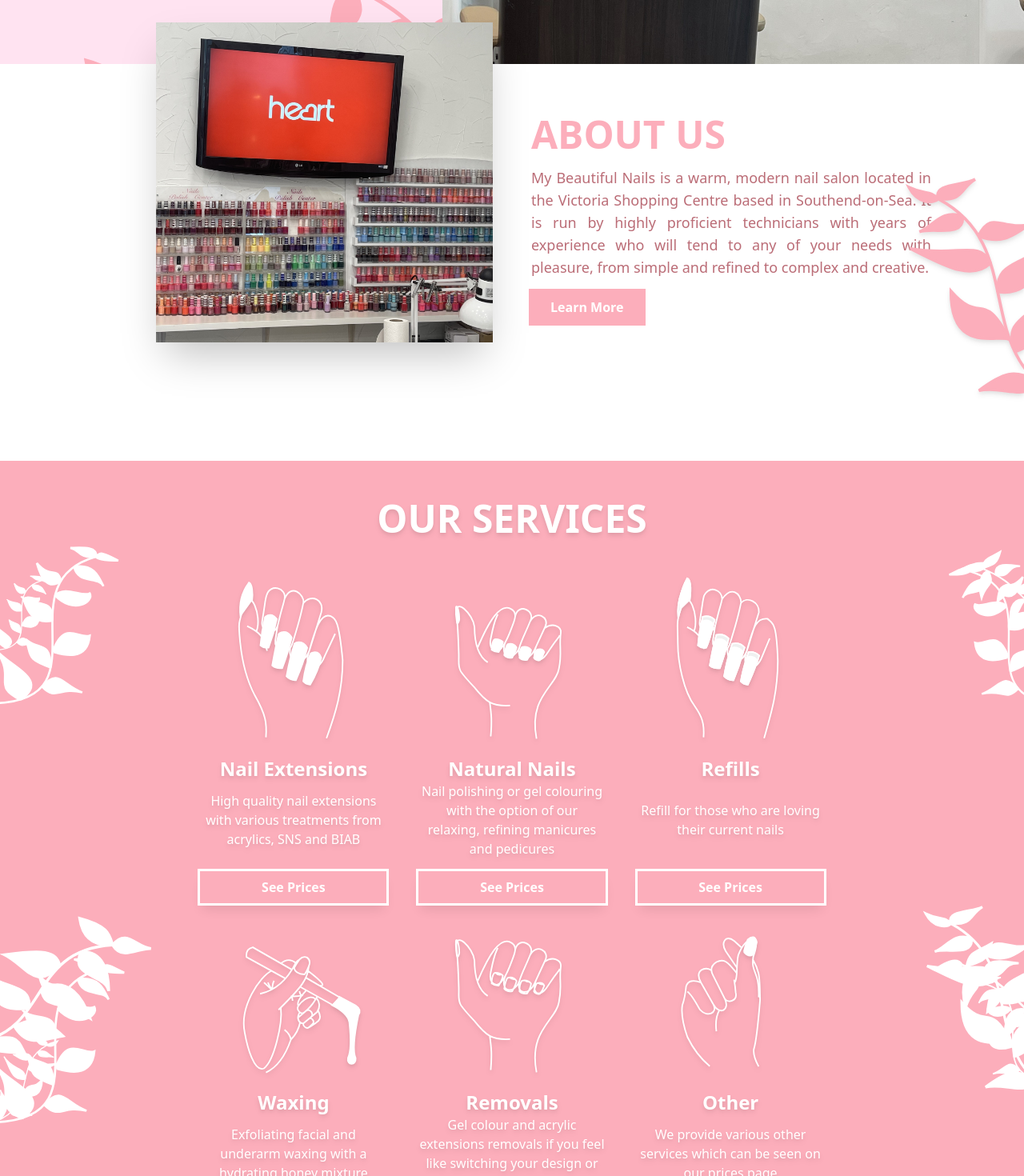
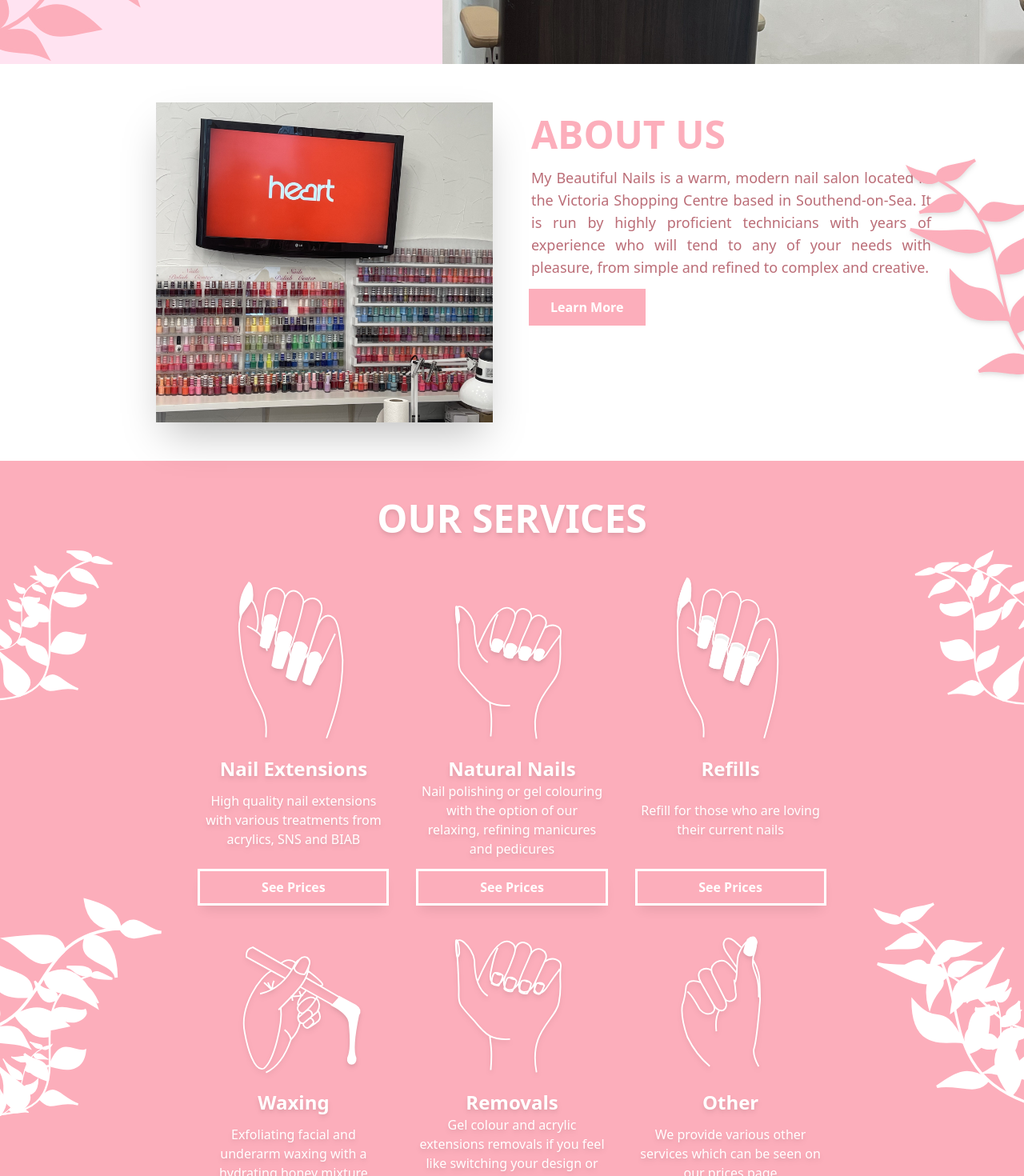
Before and after one commit to TofuHiro/nail-website, a React (Vite) app: page / in a window 1280 px wide. Shown: the part 720-2190 px from the top of the page at 80% size. Built offline with nearby package versions, Linux system fonts and the light colour scheme.

Commit message:
plants fix

```diff
--- a/src/components/FindUs.tsx
+++ b/src/components/FindUs.tsx
@@ -37,7 +37,7 @@ const FindUs = () => {
         whileInView="visible"
         variants={fadeIn}
         viewport={{ once: true }}
-        custom={1.8}
+        custom={1.6}
       >
         <iframe
           className="flex-1 h-[40vh] max-w-[500px] hover:shadow-2xl duration-150"
--- a/src/components/Hero.tsx
+++ b/src/components/Hero.tsx
@@ -14,8 +14,8 @@ const Hero = ({ ref }: Props) => {
     target: ref,
     offset: ["start end", "end start"],
   });
-  const sm = useParallax(scrollYProgress, -100, 250);
-  const md = useParallax(scrollYProgress, -200, 550);
+  const sm = useParallax(scrollYProgress, -100, 200);
+  const md = useParallax(scrollYProgress, -400, 1000);
 
   return (
     <div className="md:flex-row flex-col flex h-[100vh]">
@@ -70,23 +70,27 @@ const Hero = ({ ref }: Props) => {
         </motion.button>
 
         <Plant
-          className="h-[280px] md:block hidden absolute left-0 -bottom-24"
+          className="h-[410px] md:block hidden absolute left-0 -bottom-24"
+          width={400}
+          height={400}
           plantType={PlantType.LOW_HANG}
           leftSide={true}
           stemStroke="#fcaebb"
           leafStroke="#fcaebb"
           leafFill="#fcaebb"
-          parallaxWeight={md}
+          parallaxWeight={sm}
           animateDelay={.2}
         />
         <Plant
-          className="z-0 md:h-[400px] sm:h-[300px] h-[200px] lg:block md:hidden block absolute right-0 -bottom-36"
+          className="z-0 h-[210px] lg:block md:hidden block absolute right-0 sm:-bottom-24"
+          width={200}
+          height={200}
           plantType={PlantType.LOW_HANG}
           leftSide={false}
           stemStroke="#fcaebb"
           leafStroke="#fcaebb"
           leafFill="#fcaebb"
-          parallaxWeight={sm}
+          parallaxWeight={md}
           animateDelay={1}
         />
       </motion.div>
--- a/src/components/Intro.tsx
+++ b/src/components/Intro.tsx
@@ -14,7 +14,6 @@ const Intro = ({ ref }: Props) => {
     target: ref,
     offset: ["start end", "end start"],
   });
-  const sm = useParallax(scrollYProgress, 200, -400);
   const lg = useParallax(scrollYProgress, 400, -400);
 
   return (
@@ -24,12 +23,11 @@ const Intro = ({ ref }: Props) => {
           src={intro}
           alt="About Us"
           className="max-h-[50vh] shadow-2xl"
-          style={{ y: sm }}
           initial="hidden"
           whileInView="visible"
           variants={fadeIn}
           viewport={{ once: true }}
-          custom={.5}
+          custom={1.6}
         />
       </div>
 
@@ -75,7 +73,9 @@ const Intro = ({ ref }: Props) => {
       </div>
 
       <Plant
-        className="sm:block hidden 2xl:h-[450px] xl:h-[300px] md:h-[200px] sm:h-[150px] absolute right-0 bottom-14 drop-shadow-md"
+        className="sm:block hidden xl:h-[300px] md:h-[200px] sm:h-[150px] absolute right-0 bottom-20 drop-shadow-md"
+        width={150}
+        height={150}
         plantType={PlantType.MEDIUM_HANG}
         parallaxWeight={lg}
         leftSide={false}
--- a/src/components/Plant.tsx
+++ b/src/components/Plant.tsx
@@ -9,6 +9,8 @@ export enum PlantType {
 }
 
 type Props = {
+  width: number,
+  height: number,
   plantType: PlantType,
   leftSide: boolean,
   parallaxWeight?: MotionValue
@@ -19,7 +21,7 @@ type Props = {
   className?: string
 }
 
-const Plant = ({plantType, leftSide, parallaxWeight, stemStroke, leafStroke, leafFill, animateDelay, className} : Props) => {
+const Plant = ({ width, height, plantType, leftSide, parallaxWeight, stemStroke, leafStroke, leafFill, animateDelay, className } : Props) => {
   var stemSVG = "";
   var leafSVG = "";
 
@@ -57,6 +59,8 @@ const Plant = ({plantType, leftSide, parallaxWeight, stemStroke, leafStroke, lea
 
   return (
     <motion.svg
+      width={width}
+      height={height}
       style={{ y: parallaxWeight }}
       viewBox={leftSide? "0 0 40 40" : "0 0 20 40" }
       className={className}
--- a/src/components/Services.tsx
+++ b/src/components/Services.tsx
@@ -93,6 +93,8 @@ const Services = ({ ref }: Props) => {
       >
         <Plant
           className="h-[140px] absolute right-0 sm:top-[30vh] top-[90vh]"
+          width={100}
+          height={100}
           plantType={PlantType.HIGH_HANG}
           leftSide={false}
           stemStroke="white"
@@ -101,6 +103,8 @@ const Services = ({ ref }: Props) => {
         />
         <Plant
           className="h-[160px] absolute right-0 sm:bottom-[17vh] bottom-[40vh]"
+          width={100}
+          height={100}
           plantType={PlantType.LOW_HANG}
           leftSide={false}
           stemStroke="white"
@@ -109,6 +113,8 @@ const Services = ({ ref }: Props) => {
         />
         <Plant
           className="h-[110px] absolute -left-2 sm:top-[40vh] top-[80vh]"
+          width={100}
+          height={100}
           plantType={PlantType.MEDIUM_HANG}
           leftSide={true}
           stemStroke="white"
@@ -117,6 +123,8 @@ const Services = ({ ref }: Props) => {
         />
         <Plant
           className="h-[100px] absolute -left-2 sm:bottom-[20vh] bottom-[60vh]"
+          width={100}
+          height={100}
           plantType={PlantType.HIGH_HANG}
           leftSide={true}
           stemStroke="white"
@@ -132,6 +140,8 @@ const Services = ({ ref }: Props) => {
       >
         <Plant
           className="h-[190px] absolute right-0 sm:bottom-[30vh] bottom-[60vh]"
+          width={180}
+          height={180}
           plantType={PlantType.HIGH_HANG}
           leftSide={false}
           stemStroke="white"
@@ -140,6 +150,8 @@ const Services = ({ ref }: Props) => {
         />
         <Plant
           className="h-[220px] absolute right-0 sm:top-[5vh] top-[40vh]"
+          width={200}
+          height={200}
           plantType={PlantType.LOW_HANG}
           leftSide={false}
           stemStroke="white"
@@ -148,6 +160,8 @@ const Services = ({ ref }: Props) => {
         />
         <Plant
           className="h-[220px] absolute -left-2 sm:top-[8vh] top-[20vh]"
+          width={200}
+          height={200}
           plantType={PlantType.HIGH_HANG}
           leftSide={true}
           stemStroke="white"
@@ -156,6 +170,8 @@ const Services = ({ ref }: Props) => {
         />
         <Plant
           className="h-[210px] absolute -left-2 sm:bottom-[30vh] bottom-[80vh]"
+          width={200}
+          height={200}
           plantType={PlantType.HIGH_HANG}
           leftSide={true}
           stemStroke="white"
@@ -170,7 +186,9 @@ const Services = ({ ref }: Props) => {
         style={{ y: lgBack}}
       >
         <Plant
-          className="h-[20vw] min-h-[200px] absolute right-0 sm:bottom-[55vh] bottom-[100vh]"
+          className="h-[260px] absolute right-0 sm:bottom-[55vh] bottom-[100vh]"
+          width={250}
+          height={250}
           plantType={PlantType.MEDIUM_HANG}
           leftSide={false}
           stemStroke="white"
@@ -178,7 +196,9 @@ const Services = ({ ref }: Props) => {
           leafFill="white"
         />
         <Plant
-          className="h-[22vw] min-h-[200px] absolute -left-2 sm:bottom-[50vh] bottom-[150vh]"
+          className="h-[310px] absolute -left-2 sm:bottom-[50vh] bottom-[150vh]"
+          width={300}
+          height={300}
           plantType={PlantType.LOW_HANG}
           leftSide={true}
           stemStroke="white"
--- a/src/pages/AboutUs.tsx
+++ b/src/pages/AboutUs.tsx
@@ -23,7 +23,7 @@ const AboutUs = ({ ref }: Props) => {
     <>
       <TitleBlock bgImage={about} bgFadeDelay={.2} titleParallax={titleParallax} bgParallax={bgParallax} title="ABOUT" titleFadeDelay={.2}/>
 
-      <div className="relative bg-white md:px-[22vw] pt-[6vh] px-[6vw] pb-[4vh]">
+      <div className="relative bg-white lg:px-[22vw] md:px-20 px-8 pt-[6vh]  pb-[4vh]">
         <motion.p className="text-primary text-justify"
           initial="hidden"
           whileInView="visible"
@@ -42,7 +42,9 @@ const AboutUs = ({ ref }: Props) => {
         </motion.p>
 
         <Plant
-          className="md:block hidden xl:h-[300px] md:h-[200px] sm:h-[150px] absolute left-0 -bottom-28 drop-shadow-md"
+          className="lg:block hidden h-[250px] absolute left-0 -bottom-28 drop-shadow-md"
+          width={240}
+          height={240}
           plantType={PlantType.MEDIUM_HANG}
           leftSide={true}
           stemStroke="#fcaebb"
@@ -52,7 +54,7 @@ const AboutUs = ({ ref }: Props) => {
         />
       </div>
 
-      <div className="relative md:px-[22vw] pt-[2vh] px-[6vw] pb-[4vh] sm:flex-row flex flex-col background-primary text-dim">
+      <div className="relative lg:px-[22vw] md:px-20 px-8 pt-[2vh] pb-[4vh] sm:flex-row flex flex-col background-primary text-dim">
         <motion.p className="lg:basis-2/3 flex-1 sm:mr-6 mr-0 sm:my-8 my-4 text-justify"
           initial="hidden"
           whileInView="visible"
@@ -70,6 +72,7 @@ const AboutUs = ({ ref }: Props) => {
         </motion.p>
         <div className="lg:basis-1/3 flex-1 sm:ml-6 ml-0 sm:my-8 my-4">
           <motion.img
+            className="shadow-2xl"
             src={heart}
             alt="About us"
             initial="hidden"
@@ -81,7 +84,9 @@ const AboutUs = ({ ref }: Props) => {
         </div>
 
         <Plant
-          className="md:block hidden 2xl:h-[350px] xl:h-[300px] md:h-[250px] sm:h-[200px] absolute right-0 -bottom-16 drop-shadow-md"
+          className="md:block hidden h-[250px] absolute -right-2 -bottom-20 drop-shadow-md"
+          width={240}
+          height={240}
           plantType={PlantType.HIGH_HANG}
           leftSide={false}
           stemStroke="#a36f78"
--- a/src/pages/Contact.tsx
+++ b/src/pages/Contact.tsx
@@ -22,7 +22,7 @@ const Contact = ({ ref }: Props) => {
     <>
       <TitleBlock bgImage={contact} bgFadeDelay={.2} titleParallax={titleParallax} bgParallax={bgParallax} title="CONTACT" titleFadeDelay={.2}/>
 
-      <div className="relative md:px-[22vw] pt-[6vh] px-[6vw] pb-[4vh] bg-white">
+      <div className="relative lg:px-[22vw] md:px-20 px-8 pt-[6vh] pb-[4vh] bg-white">
         <div className="sm:flex-row flex flex-col">
           <motion.p
             className="flex-1 sm:mr-6 mr-0 sm:my-8 my-4 text-primary text-justify"
@@ -106,7 +106,9 @@ const Contact = ({ ref }: Props) => {
         </div>
 
         <Plant
-          className="md:block hidden xl:h-[300px] md:h-[200px] sm:h-[150px] absolute left-0 -bottom-36 drop-shadow-md"
+          className="sm:block hidden h-[350px] absolute -left-4 -bottom-44 drop-shadow-md"
+          width={340}
+          height={340}
           plantType={PlantType.HIGH_HANG}
           leftSide={true}
           stemStroke="#a36f78"
@@ -115,7 +117,9 @@ const Contact = ({ ref }: Props) => {
           parallaxWeight={md}
         />
         <Plant
-          className="md:block hidden 2xl:h-[350px] xl:h-[300px] md:h-[250px] sm:h-[200px] absolute right-0 bottom-40 drop-shadow-md"
+          className="lg:block hidden h-[240px] absolute right-0 bottom-40 drop-shadow-md"
+          width={230}
+          height={230}
           plantType={PlantType.MEDIUM_HANG}
           leftSide={false}
           stemStroke="#fcaebb"
```
